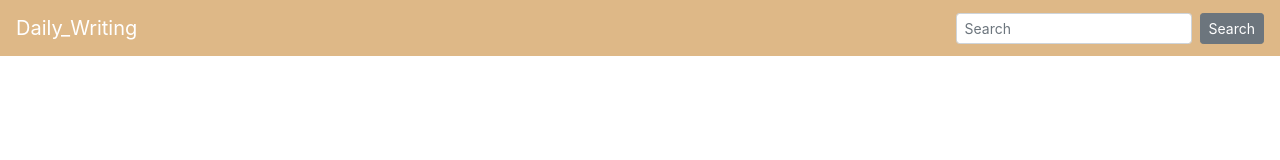
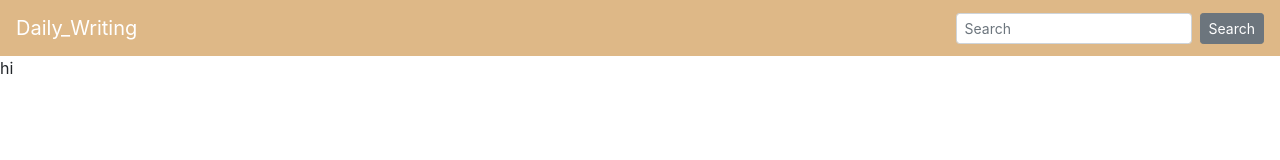
Before and after one commit to Jungsooooooo/Daily_Writing_Front, a Vue app: page /write in a window 1280 px wide. Shown: the top 160 px of the page. Built offline with nearby package versions, Linux system fonts and the light colour scheme.

Commit message:
글쓰기 router 설정

```diff
--- /dev/null
+++ b/src/components/views/ToWrite.vue
@@ -0,0 +1,7 @@
+<template>
+  <div>hi</div>
+</template>
+
+<script>
+export default {};
+</script>
--- a/src/router.js
+++ b/src/router.js
@@ -1,6 +1,7 @@
 import Vue from "vue";
 import VueRouter from "vue-router";
 import HomeView from "./components/views/HomeView.vue";
+import ToWrite from "./components/views/ToWrite.vue";
 
 Vue.use(VueRouter);
 
@@ -11,6 +12,7 @@ const router = new VueRouter({
       path: "/home",
       component: HomeView,
     },
+    { path: "/write", component: ToWrite },
   ],
 });
 
```
